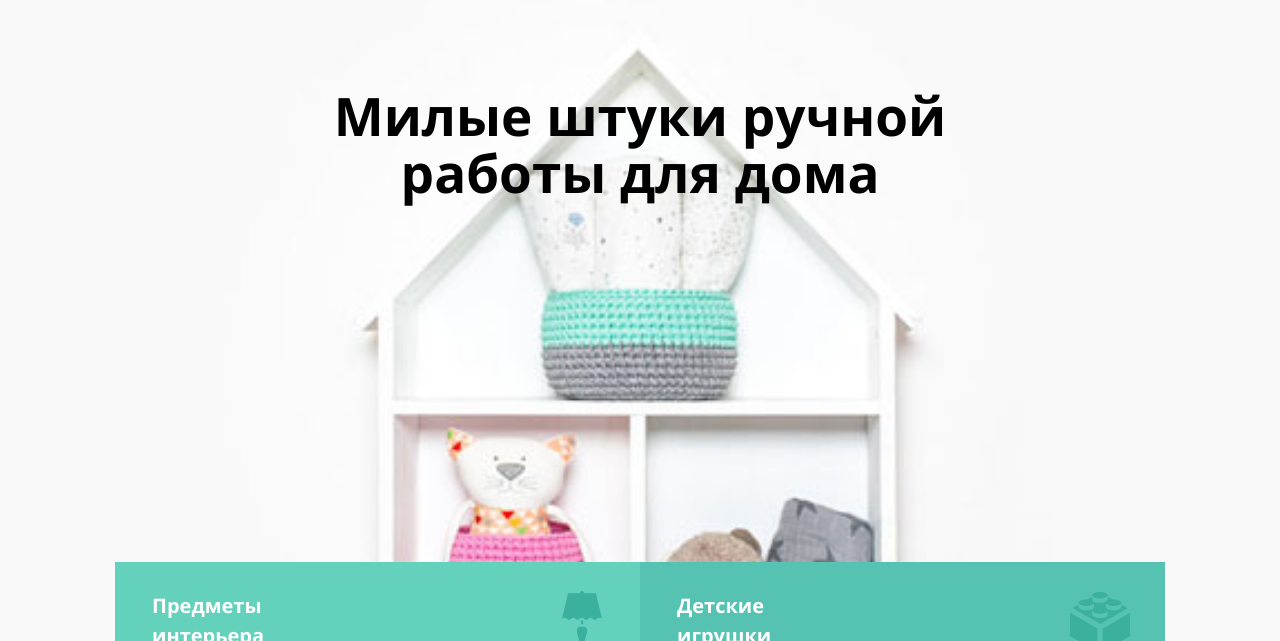
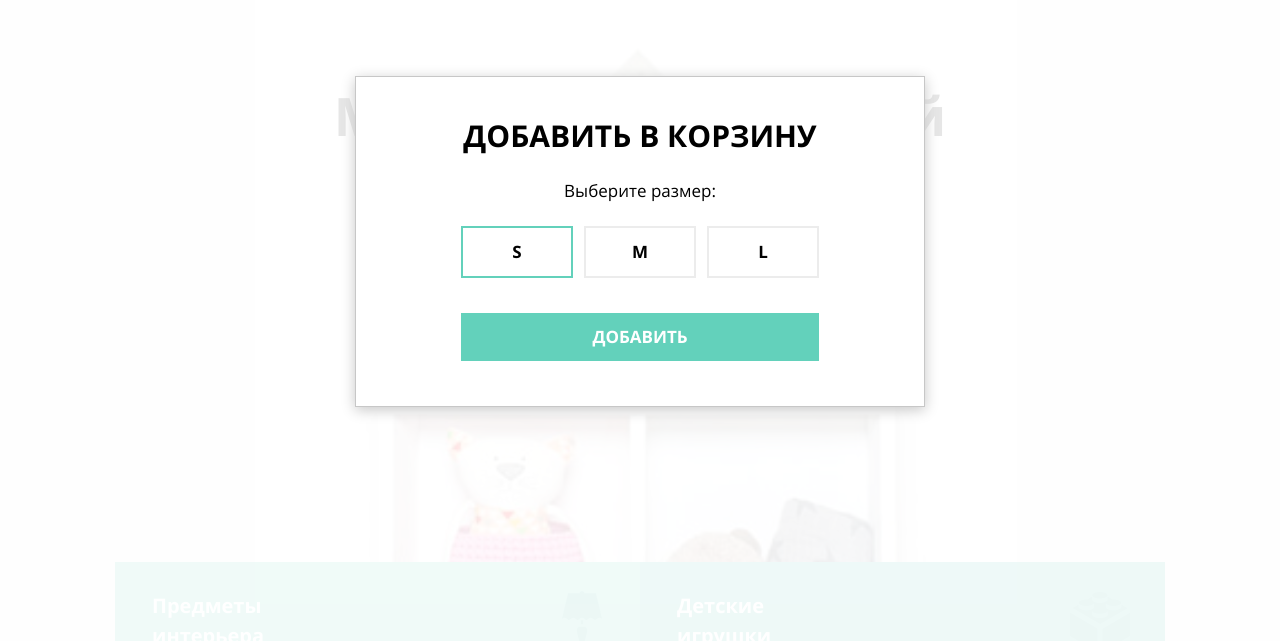
Before and after one commit to korney197823/Mishka, a website: page index.html in a window 1280 px wide. Both pictures are taken after a click on the link "ЗАКАЗАТЬ". Shown: the part 159-800 px from the top of the page. Drawn offline with nearby package versions, Linux system fonts and the light colour scheme; files that its build step writes are made by us from their sources.

Commit message:
created modal window

```diff
--- a/index.html
+++ b/index.html
@@ -74,7 +74,7 @@
               <img src="img/triple-set-mobile@1x.jpg" width="260" height="315" alt="Корзинки">
             </div>
             <span class="product-week__price">Цена: 990 руб.</span>
-            <a href="#" class="btn">Заказать</a>
+            <a href="#" class="btn modal--open">Заказать</a>
           </div>
         </div>
       </section>
@@ -167,24 +167,26 @@
     </footer>
 
     <div class="modal">
-      <h2 class="modal__title">Добавить в корзину</h2>
-      <form class="modal-form">
-        <span class="modal__text">Выберите размер:</span>
-        <div class="modal-form__radio-wrap"><label for="s">
-          <input type="radio" id="s" name="size">
-            S
-          </label>
-          <label for="m">
-            <input type="radio" id="m" name="size">
-            M
-          </label>
-          <label for="l">
-            <input type="radio" id="l" name="size">
-            L
-          </label>
+      <div class="modal__content">
+        <div class="modal__content-wrap">
+          <h2 class="modal__title">Добавить в корзину</h2>
+          <form class="modal-form">
+            <span class="modal__text">Выберите размер:</span>
+            <div class="modal-form__radio-wrap">
+              <input class="modal__radio-control" type="radio" id="s" name="size" checked>
+              <label class="modal__radio" for="s">s</label>
+
+              <input class="modal__radio-control" type="radio" id="m" name="size">
+              <label class="modal__radio" for="m">m</label>
+
+              <input class="modal__radio-control" type="radio" id="l" name="size">
+              <label class="modal__radio" for="l">l</label>
+
+            </div>
+            <button class="btn btn--modal modal--close" type="submit">Добавить</button>
+          </form>
         </div>
-        <button class="btn btn--modal" type="submit">Добавить</button>
-      </form>
+      </div>
     </div>
     <script src="js/common.js"></script>
   </body>
--- a/js/common.js
+++ b/js/common.js
@@ -1,9 +1,27 @@
 'use strict';
 
-var button = document.querySelector('.menu__toggle');
+var menuButton = document.querySelector('.menu__toggle');
 var menu = document.querySelector('.menu__item');
 //var menu = menu.classList.remove('menu__item--logo');
 console.log(menu);
-button.addEventListener('click', function () {
+menuButton.addEventListener('click', function () {
   menu.classList.toggle('menu__item--close');
 });
+
+//Modal window
+
+var openModalBtn = document.querySelector('.modal--open');
+var closeModalBtn = document.querySelector('.modal--close');
+var modal = document.querySelector('.modal');
+var modalContent = document.querySelector('.modal__content');
+
+function openModal() {
+  modal.style.display = 'flex';
+}
+
+function closeModal() {
+  modal.style.display = 'none';
+}
+
+openModalBtn.addEventListener('click', openModal);
+closeModalBtn.addEventListener('click', closeModal, false);
--- a/sass/blocks/modal.scss
+++ b/sass/blocks/modal.scss
@@ -1,21 +1,82 @@
 .modal {
+  position: fixed;
+  display: flex;
+  align-items: center;
+  justify-content: center;
+  flex-direction: column;
+  z-index: 1010;
+  left: 0;
+  top: 0;
+  right: 0;
+  bottom: 0;
+  padding: 20px 0;
+  background-color: rgba(255,255,255,0.9);
   display: none;
-  padding: 30px 30px 45px 30px;
+}
+.modal__content {
+  width: 100%;
+  background-color: #fff;
+  border-top: 1px solid #c7c7c7;
+  box-shadow: 0px 3px 13px 0px #c7c7c7;
+  border-bottom: 1px solid #c7c7c7;
+  @include tablet {
+    width: 570px;
+    border: 1px solid #c7c7c7;
+  }
+}
+.modal__content-wrap {
+  padding: 30px 9.375% 45px 9.375%;
+  @include tablet {
+    padding-left: 105px;
+    padding-right: 105px;
+  }
 }
 .modal__title {
-  margin-bottom: 20px;
+  margin-bottom: 12px;
+  padding: 0 42px;
   font-family: $fontbold;
   text-align: center;
+  text-transform: uppercase;
   font-size: rem(25px);
   line-height: rem(30px);
+  @include tablet {
+    padding: 0;
+    font-size: rem(30px);
+    line-height: rem(57px);
+  }
 }
 .modal__text {
   display: block;
   margin-bottom: 20px;
   text-align: center;
+  font-size: rem(15px);
   line-height: rem(30px);
+  @include tablet {
+    font-size: rem(17px);
+  }
 }
 .modal-form__radio-wrap {
-  margin-bottom: 30px;
+  display: flex;
+  justify-content: space-between;
+  margin-bottom: 35px;
   text-align: center;
 }
+.modal__radio {
+  display: flex;
+  justify-content: center;
+  align-items: center;
+  width: 82px;
+  height: 52px;
+  border: 2px solid #ececec;
+  font-size: rem(17px);
+  line-height: rem(16px);
+  font-family: $fontbold;
+  text-transform: uppercase;
+  cursor: pointer;
+  @include tablet {
+    width: 112px;
+  }
+}
+.modal__radio-control:checked + .modal__radio {
+  border: 2px solid $green-bg;
+}
```
Also changed, not shown: catalog.html (+23 -20 lines).
